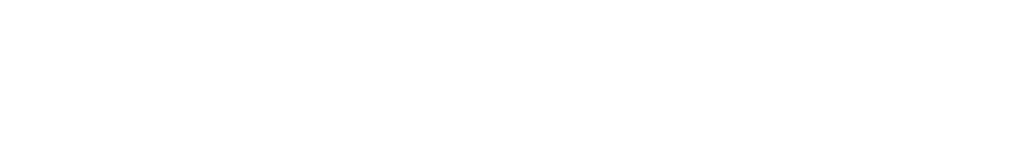
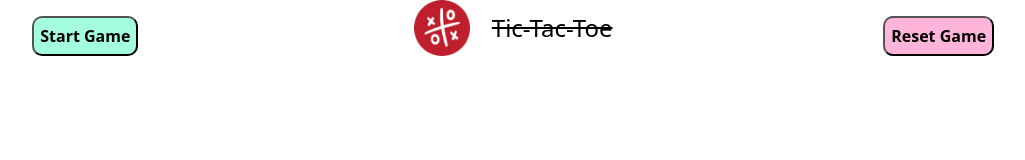
Before and after one commit to digvijay-ship-it/GTic-Tac-Toe, a website: page index.html in a window 1280 px wide. Shown: the whole page, without its empty margins (128-1153 px from the left). Drawn offline with Linux system fonts and the light colour scheme.

Commit message:
Add Header Ui

```diff
--- a/Style/style.css
+++ b/Style/style.css
@@ -0,0 +1,53 @@
+/* common props */
+
+body {
+  font-family: system-ui, "Segoe UI", Roboto, Helvetica, Arial, sans-serif,
+    "Apple Color Emoji", "Segoe UI Emoji", "Segoe UI Symbol";
+}
+
+button {
+  width: fit-content;
+  height: 40px;
+  border-radius: 10px;
+  font-weight: 600;
+}
+img {
+  height: 7vh;
+  width: 7vh;
+}
+/* targeted props */
+.header {
+  height: 7vh;
+  display: grid;
+  grid-template-columns: repeat(3, 1fr);
+  justify-items: center;
+}
+.header button {
+  align-self: end;
+  transition: 1s;
+}
+
+.startGame {
+  background-color: rgb(164, 252, 223);
+}
+.resetGame {
+  background-color: rgb(255, 180, 218);
+}
+
+button:hover {
+  background-color: rgb(255, 88, 88);
+  transition: 0.5s;
+}
+
+.Logo {
+  display: grid;
+  grid-template-columns: 1fr 2fr;
+  justify-items: center;
+  column-gap: 20px;
+}
+
+.Logo p {
+  font-size: 1.5rem;
+  margin: auto;
+  text-decoration: line-through;
+}
--- a/index.html
+++ b/index.html
@@ -7,7 +7,21 @@
     <link rel="stylesheet" href="./Style/normalize.css" />
     <link rel="stylesheet" href="./Style/style.css" />
     <script src="./Script/script.js" defer></script>
+    <link
+      rel="shortcut icon"
+      href="./Images/tac_tic_red_toe_icon.png"
+      type="image/png"
+    />
     <title>GTic-Tac-Toe</title>
   </head>
-  <body></body>
+  <body>
+    <div class="header">
+      <button type="button" class="startGame">Start Game</button>
+      <div class="Logo">
+        <img src="./Images/tac_tic_red_toe_icon.png" alt="Tic Tac Toe icon" />
+        <p>Tic-Tac-Toe</p>
+      </div>
+      <button type="button" class="resetGame">Reset Game</button>
+    </div>
+  </body>
 </html>
```
Also changed, not shown: Images/tac_tic_red_toe_icon.png (added).
